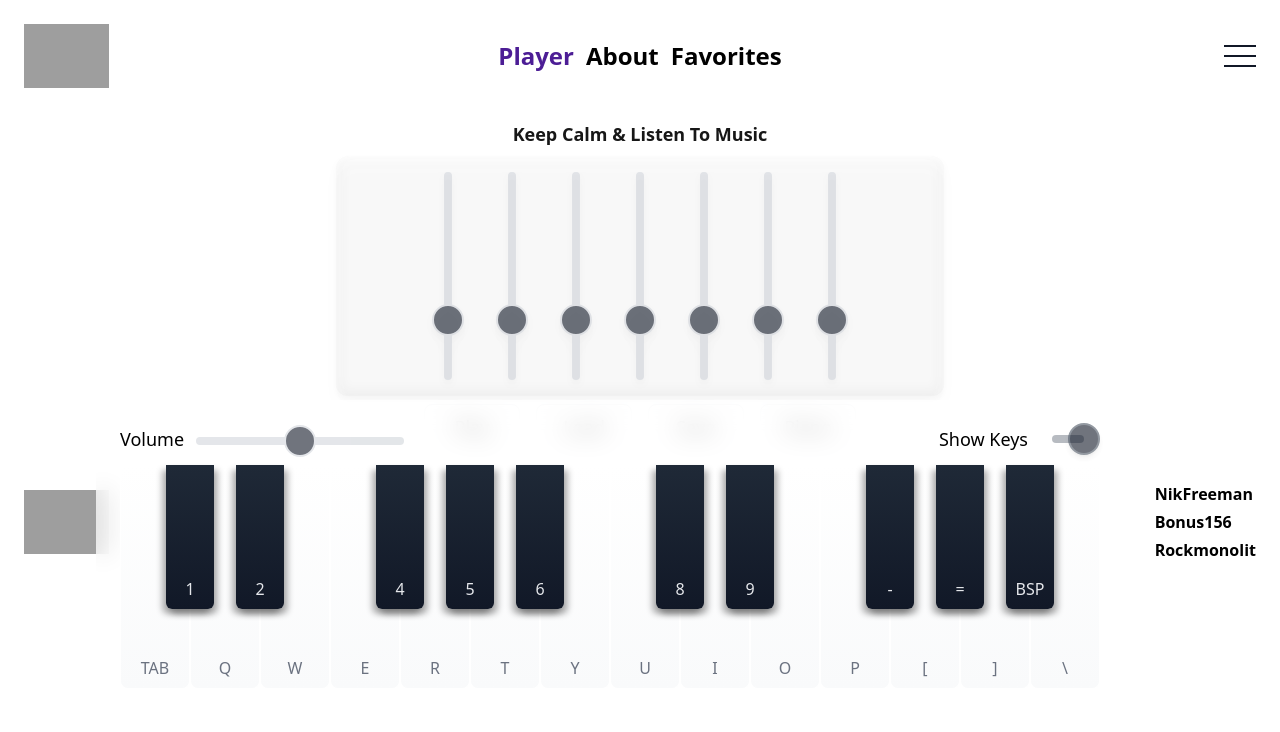
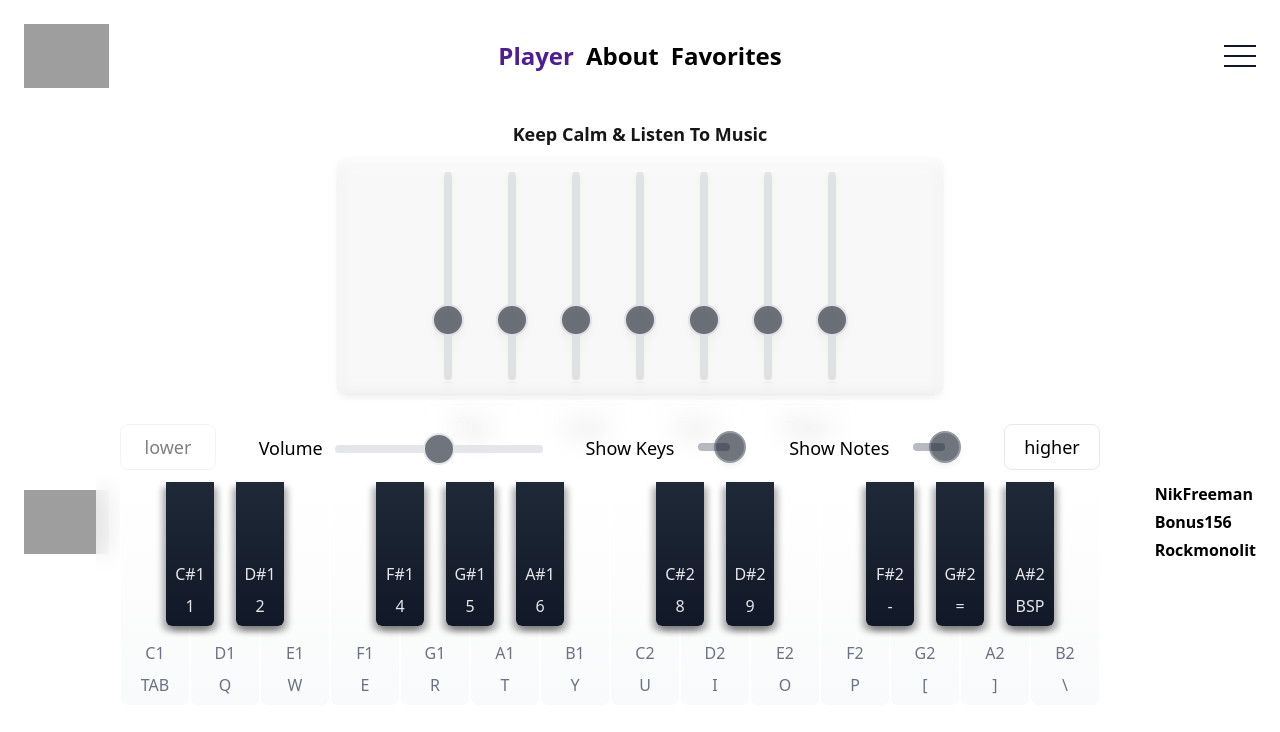
Before and after one commit to NikFreeman/rs-clone, a website built with webpack: page src/index.html in a window 1280 px wide. Both pictures are taken after a click on the button "Piano". Built offline with nearby package versions, Linux system fonts and the light colour scheme; no server answers; grey boxes are pictures that could not be loaded; files whose address does not match are found by name.

Commit message:
feat: add mover higher and lower for piano sound

```diff
--- a/src/components/piano/piano.ts
+++ b/src/components/piano/piano.ts
@@ -78,10 +78,61 @@ document.addEventListener('pointerup', () => {
 });
 
 const pianoKeys: NodeListOf<PianoKey> = document.querySelectorAll('.key');
-const pianoNotes = new SoundPlayer(notes.slice(3, 28));
+let firstNoteNumber = 4;
+let pianoNotes = new SoundPlayer(notes.slice(firstNoteNumber - 1, firstNoteNumber + pianoKeys.length));
 pianoNotes.loadAll();
-const notesArr = pianoNotes.getHowl();
+let notesArr = pianoNotes.getHowl();
 notesArr.forEach((note) => note.loop(false));
+const keyNotes = piano.querySelectorAll('.key-note');
+
+function applyNotes(first: number) {
+    const pathArr = notes.slice(first - 1, first + pianoKeys.length);
+    pianoNotes = new SoundPlayer(pathArr);
+    pianoNotes.loadAll();
+    notesArr = pianoNotes.getHowl();
+    notesArr.forEach((note) => note.loop(false));
+    keyNotes.forEach((note, ind) => {
+        if (note instanceof HTMLSpanElement) {
+            const filePath = pathArr[ind];
+            // eslint-disable-next-line no-param-reassign
+            note.textContent = filePath.slice(filePath.indexOf('_') + 1, filePath.lastIndexOf('.')).replace('_', '#');
+        }
+    });
+}
+
+applyNotes(firstNoteNumber);
+
+// prev, next octave
+const lower = getNullCheckedElement(piano, '.octave-left');
+const higher = getNullCheckedElement(piano, '.octave-right');
+
+if (firstNoteNumber <= 4) {
+    lower.setAttribute('disabled', 'disabled');
+    higher.removeAttribute('disabled');
+} else if (firstNoteNumber >= 64) {
+    higher.setAttribute('disabled', 'disabled');
+    lower.removeAttribute('disabled');
+}
+
+function moveOctaveLower() {
+    higher.removeAttribute('disabled');
+    firstNoteNumber -= 12;
+    if (firstNoteNumber <= 4) {
+        lower.setAttribute('disabled', 'disabled');
+    }
+    applyNotes(firstNoteNumber);
+}
+lower.addEventListener('click', moveOctaveLower);
+
+function moveOctaveHigher() {
+    lower.removeAttribute('disabled');
+    firstNoteNumber += 12;
+    if (firstNoteNumber >= 64) {
+        higher.setAttribute('disabled', 'disabled');
+    }
+    applyNotes(firstNoteNumber);
+}
+higher.addEventListener('click', moveOctaveHigher);
 
 // volume piano
 const volumeRange = getNullCheckedElement(piano, '.piano-volume') as HTMLInputElement;
@@ -147,3 +198,14 @@ if (keysSwitcher instanceof HTMLInputElement) {
         }
     });
 }
+// show notes
+const notesSwitcher = piano.querySelector('#show-notes');
+if (notesSwitcher instanceof HTMLInputElement) {
+    notesSwitcher.addEventListener('change', () => {
+        if (notesSwitcher.checked) {
+            keyNotes.forEach((key) => key.classList.remove('hidden'));
+        } else {
+            keyNotes.forEach((key) => key.classList.add('hidden'));
+        }
+    });
+}
--- a/src/index.html
+++ b/src/index.html
@@ -96,6 +96,9 @@
     </div>
     <div class="piano absolute hidden z-50 top-1/2 left-24 cursor-grab p-6 rounded-2xl w-min backdrop-blur-md bg-white/70 dark:bg-black/80">
         <div class="flex items-center justify-between mb-3 text-grey-darkest dark:text-gray-200">
+            <button
+            class="octave-left border-grey-dark text-grey-darkest rounded-lg border px-4 py-2 w-24 text-lg font-medium duration-100 ease-in bg-white/30 backdrop-blur disabled:opacity-50 disabled:shadow-none hover:bg-white/50 hover:shadow-inner active:text-violet-700 dark:text-white dark:bg-black/40 dark:hover:bg-black/10"
+            data-ripple-light="true">lower</button>
             <div class="flex items-center volume-slider">
                 <label
                     for="vulume-keys"
@@ -103,8 +106,8 @@
                 >
                     Volume
                 </label>
-                <div class="relative inline-block h-6 w-8 cursor-pointer rounded-full">
-                    <input id="volume-keys" class="piano-volume slider slider-thumb rotate-0 mx-0" type="range" min="0" max="1" value="0.5" step="any">
+                <div class="relative inline-block h-6 w-52 cursor-pointer rounded-full">
+                    <input id="volume-keys" class="piano-volume slider slider-thumb rotate-0 mx-0" type="range" min="0" max="1" value="0.5" step="0.01">
                 </div>
             </div>
             <div class="inline-flex items-center">
@@ -127,32 +130,55 @@
                     </label>
                 </div>
             </div>
+            <div class="inline-flex items-center">
+                <label
+                    for="show-notes"
+                    class="mt-px mr-6 mb-0 cursor-pointer select-none text-lg font-medium">
+                    Show Notes
+                </label>
+                <div class="relative inline-block h-2 w-8 mr-4 cursor-pointer rounded-full">
+                    <input
+                    id="show-notes"
+                    type="checkbox"
+                    class="peer absolute h-2 w-8 cursor-pointer appearance-none bg-gray-300 opacity-40 rounded transition-colors duration-300 checked:bg-gray-600 peer-checked:border-gray-600 peer-checked:before:bg-gray-600 hover:opacity-60"
+                    checked
+                    />
+                    <label
+                    for="show-notes"
+                    class="before:content[''] absolute top-2/4 -left-4 -translate-y-2/4 cursor-pointer rounded-full bg-gray-900 opacity-60 border-gray-600 shadow-md transition-all duration-300 before:absolute before:top-2/4 before:left-2/4 before:block before:h-10 before:w-10 before:-translate-y-2/4 before:-translate-x-2/4 before:rounded-full before:bg-blue-gray-500 before:opacity-0 before:transition-opacity hover:before:opacity-10 peer-checked:translate-x-full peer-checked:border-gray-600 peer-checked:before:bg-gray-600 appearance-none w-8 h-8 border-2 border-solid hover:border-gray-500 dark:opacity-40 hover:opacity-80 dark:hover:opacity-60"
+                    >
+                    </label>
+                </div>
+            </div>
+            <button
+            class="octave-right border-grey-dark text-grey-darkest rounded-lg border px-4 py-2 w-24 text-lg font-medium duration-100 ease-in bg-white/30 backdrop-blur disabled:opacity-50 disabled:shadow-none hover:bg-white/50 hover:shadow-inner active:text-violet-700 dark:text-white dark:bg-black/40 dark:hover:bg-black/10"
+            data-ripple-light="true">higher</button>
         </div>
         <ul class="piano-keys flex mt-3xl list-none">
-            <li class="key key-white peer" data-key="Tab"><span class="key-text">tab</span></li>
-            <li class="key key-black" data-key="Digit1"><span class="key-text">1</span></li>
-            <li class="key key-white peer" data-key="KeyQ"><span class="key-text">q</span></li>
-            <li class="key key-black" data-key="Digit2"><span class="key-text">2</span></li>
-            <li class="key key-white peer" data-key="KeyW"><span class="key-text">w</span></li>
-            <li class="key key-white peer" data-key="KeyE"><span class="key-text">e</span></li>
-            <li class="key key-black" data-key="Digit4"><span class="key-text">4</span></li>
-            <li class="key key-white peer" data-key="KeyR"><span class="key-text">r</span></li>
-            <li class="key key-black" data-key="Digit5"><span class="key-text">5</span></li>
-            <li class="key key-white peer" data-key="KeyT"><span class="key-text">t</span></li>
-            <li class="key key-black" data-key="Digit6"><span class="key-text">6</span></li>
-            <li class="key key-white peer" data-key="KeyY"><span class="key-text">y</span></li>
-            <li class="key key-white peer" data-key="KeyU"><span class="key-text">u</span></li>
-            <li class="key key-black" data-key="Digit8"><span class="key-text">8</span></li>
-            <li class="key key-white peer" data-key="KeyI"><span class="key-text">i</span></li>
-            <li class="key key-black" data-key="Digit9"><span class="key-text">9</span></li>
-            <li class="key key-white peer" data-key="KeyO"><span class="key-text">o</span></li>
-            <li class="key key-white peer" data-key="KeyP"><span class="key-text">p</span></li>
-            <li class="key key-black" data-key="Minus"><span class="key-text">-</span></li>
-            <li class="key key-white peer" data-key="BracketLeft"><span class="key-text">[</span></li>
-            <li class="key key-black" data-key="Equal"><span class="key-text">=</span></li>
-            <li class="key key-white peer" data-key="BracketRight"><span class="key-text">]</span></li>
-            <li class="key key-black" data-key="Backspace"><span class="key-text">bsp</span></li>
-            <li class="key key-white peer" data-key="Backslash"><span class="key-text">\</span></li>
+            <li class="key key-white peer" data-key="Tab"><span class="key-note"></span><span class="key-text">tab</span></li>
+            <li class="key key-black" data-key="Digit1"><span class="key-note"></span><span class="key-text">1</span></li>
+            <li class="key key-white peer" data-key="KeyQ"><span class="key-note"></span><span class="key-text">q</span></li>
+            <li class="key key-black" data-key="Digit2"><span class="key-note"></span><span class="key-text">2</span></li>
+            <li class="key key-white peer" data-key="KeyW"><span class="key-note"></span><span class="key-text">w</span></li>
+            <li class="key key-white peer" data-key="KeyE"><span class="key-note"></span><span class="key-text">e</span></li>
+            <li class="key key-black" data-key="Digit4"><span class="key-note"></span><span class="key-text">4</span></li>
+            <li class="key key-white peer" data-key="KeyR"><span class="key-note"></span><span class="key-text">r</span></li>
+            <li class="key key-black" data-key="Digit5"><span class="key-note"></span><span class="key-text">5</span></li>
+            <li class="key key-white peer" data-key="KeyT"><span class="key-note"></span><span class="key-text">t</span></li>
+            <li class="key key-black" data-key="Digit6"><span class="key-note"></span><span class="key-text">6</span></li>
+            <li class="key key-white peer" data-key="KeyY"><span class="key-note"></span><span class="key-text">y</span></li>
+            <li class="key key-white peer" data-key="KeyU"><span class="key-note"></span><span class="key-text">u</span></li>
+            <li class="key key-black" data-key="Digit8"><span class="key-note"></span><span class="key-text">8</span></li>
+            <li class="key key-white peer" data-key="KeyI"><span class="key-note"></span><span class="key-text">i</span></li>
+            <li class="key key-black" data-key="Digit9"><span class="key-note"></span><span class="key-text">9</span></li>
+            <li class="key key-white peer" data-key="KeyO"><span class="key-note"></span><span class="key-text">o</span></li>
+            <li class="key key-white peer" data-key="KeyP"><span class="key-note"></span><span class="key-text">p</span></li>
+            <li class="key key-black" data-key="Minus"><span class="key-note"></span><span class="key-text">-</span></li>
+            <li class="key key-white peer" data-key="BracketLeft"><span class="key-note"></span><span class="key-text">[</span></li>
+            <li class="key key-black" data-key="Equal"><span class="key-note"></span><span class="key-text">=</span></li>
+            <li class="key key-white peer" data-key="BracketRight"><span class="key-note"></span><span class="key-text">]</span></li>
+            <li class="key key-black" data-key="Backspace"><span class="key-note"></span><span class="key-text">bsp</span></li>
+            <li class="key key-white peer" data-key="Backslash"><span class="key-note"></span><span class="key-text">\</span></li>
         </ul>
     </div>
     <footer class="footer-container rounded-xl bg-white/30 backdrop-blur-sm m-2">
--- a/src/style.css
+++ b/src/style.css
@@ -34,6 +34,9 @@
     .key-text {
       @apply absolute bottom-2 w-full text-center uppercase;
     }
+    .key-note {
+      @apply absolute bottom-10 w-full text-center uppercase;
+    }
   }
 
   @layer utilities {
```
